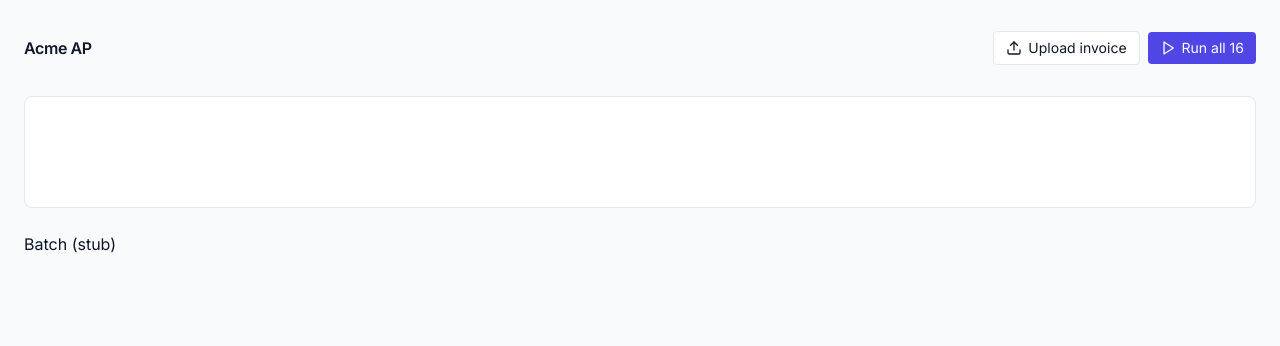
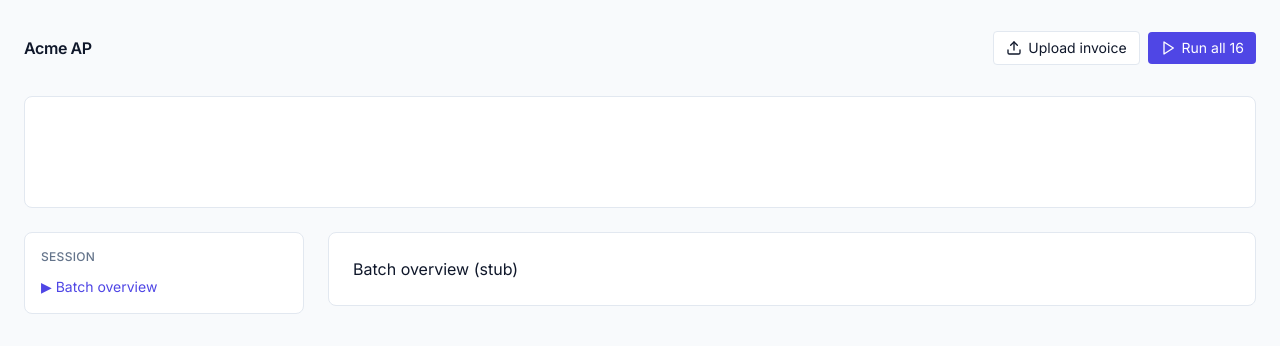
Before and after one commit to jmwaks/invoice-processing, a React (Vite) app in the folder frontend/: page / in a window 1280 px wide. Shown: the top 346 px of the page. Built offline with nearby package versions, Linux system fonts and the light colour scheme; no server answers.

Commit message:
feat(layout): LeftRail with session summary card and batch progress

```diff
--- /dev/null
+++ b/frontend/src/components/layout/LeftRail.tsx
@@ -0,0 +1,69 @@
+import { useQuery } from "@tanstack/react-query";
+import { Link } from "wouter";
+import { getMetrics, listRuns, type Metrics } from "../../api/client.ts";
+import { useRunStore } from "../../store/runStore.ts";
+
+const fmtCompactUSD = (n: number) => {
+  if (n >= 1_000_000) return `$${(n / 1_000_000).toFixed(1)}M`;
+  if (n >= 1_000) return `$${(n / 1_000).toFixed(1)}k`;
+  return `$${Math.round(n)}`;
+};
+
+export function LeftRail() {
+  const { data: m } = useQuery<Metrics>({
+    queryKey: ["metrics"],
+    queryFn: getMetrics,
+    refetchInterval: 1500,
+  });
+  const { data: runs } = useQuery({
+    queryKey: ["runs"],
+    queryFn: listRuns,
+    refetchInterval: 1500,
+  });
+  const batch = useRunStore((s) => s.currentBatch);
+
+  const doneCount = (() => {
+    if (!batch || !runs) return 0;
+    const byId = new Map(runs.map((r) => [r.run_id, r.outcome] as const));
+    return batch.runIds.filter((rid) => {
+      const o = byId.get(rid);
+      return o && o !== "running";
+    }).length;
+  })();
+
+  return (
+    <aside className="w-[280px] shrink-0">
+      <div className="bg-white border border-slate-200 rounded-lg p-4 mb-3">
+        <h2 className="text-xs font-medium uppercase tracking-wide text-slate-500 mb-2">
+          Session
+        </h2>
+        {m && (
+          <p className="text-sm text-slate-700">
+            {m.total_runs} runs · {m.approved_count} approved ·{" "}
+            {fmtCompactUSD(m.total_dollars_approved)} approved
+          </p>
+        )}
+        <Link
+          href="/"
+          className="block mt-3 text-sm text-indigo-600 hover:text-indigo-700"
+        >
+          ▶ Batch overview
+        </Link>
+        {batch && (
+          <div className="mt-3">
+            <div className="h-1.5 bg-slate-100 rounded-full overflow-hidden">
+              <div
+                className="h-full bg-indigo-600 transition-all duration-300"
+                style={{ width: `${(doneCount / batch.runIds.length) * 100}%` }}
+              />
+            </div>
+            <p className="text-xs text-slate-500 mt-1">
+              {doneCount} / {batch.runIds.length} done
+            </p>
+          </div>
+        )}
+      </div>
+      {/* Runs list will be added in the next task */}
+    </aside>
+  );
+}
--- a/frontend/src/pages/BatchPage.tsx
+++ b/frontend/src/pages/BatchPage.tsx
@@ -1,3 +1,14 @@
+import { LeftRail } from "../components/layout/LeftRail.tsx";
+
 export function BatchPage() {
-  return <div>Batch (stub)</div>;
+  return (
+    <div className="flex flex-col lg:flex-row gap-6">
+      <LeftRail />
+      <main className="flex-1 min-w-0">
+        <div className="bg-white border border-slate-200 rounded-lg p-6">
+          Batch overview (stub)
+        </div>
+      </main>
+    </div>
+  );
 }
--- a/frontend/src/pages/CaseFilePage.tsx
+++ b/frontend/src/pages/CaseFilePage.tsx
@@ -1,3 +1,14 @@
+import { LeftRail } from "../components/layout/LeftRail.tsx";
+
 export function CaseFilePage() {
-  return <div>Case file (stub)</div>;
+  return (
+    <div className="flex flex-col lg:flex-row gap-6">
+      <LeftRail />
+      <main className="flex-1 min-w-0">
+        <div className="bg-white border border-slate-200 rounded-lg p-6">
+          Case file (stub)
+        </div>
+      </main>
+    </div>
+  );
 }
```
